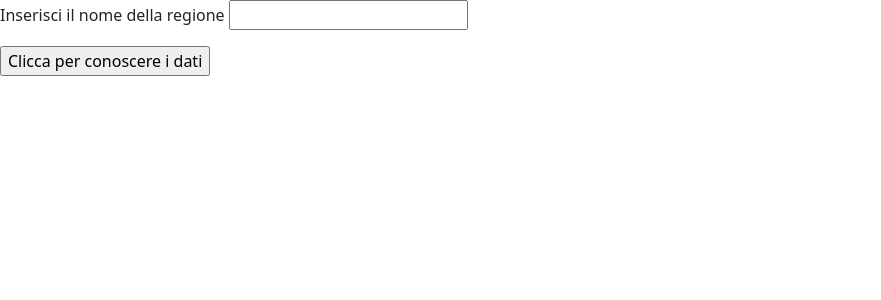
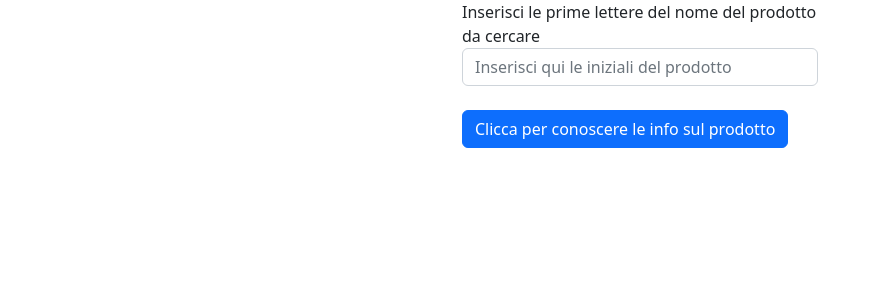
Before and after one commit to wtitze/SQL, a Flask app: page / in a window 1280 px wide. Shown: the top 300 px of the page, without its empty margins (0-881 px from the left). Run offline with Flask 2, Linux system fonts and the light colour scheme.

Commit message:
sistemata visualizzazione dati in tabella

```diff
--- a/app.py
+++ b/app.py
@@ -3,19 +3,22 @@ app = Flask(__name__)
 
 @app.route('/')
 def home():
-    return render_template('search.html')
+    return render_template('search.html', msg = 'Inserisci qui le iniziali del prodotto')
 
 @app.route('/search', methods = ['GET'])
 def search():
+    import pymssql
     import pandas as pd
-    regione = request.args['regione']
-    dati_regioni = pd.read_csv('https://raw.githubusercontent.com/pcm-dpc/COVID-19/master/dati-statistici-riferimento/popolazione-istat-regione-range.csv')
-    risultato = dati_regioni[dati_regioni['denominazione_regione']==regione.capitalize()]
-    if len(risultato) == 0:
-        table = 'Regione non trovata'
+    nomeProd = request.args['nomeProd']
+    conn = pymssql.connect(server='213.140.22.237\SQLEXPRESS', user='zhao.filippo', password='xxx123##', database='zhao.filippo')
+    query = "select * from production.products where product_name like '" + nomeProd + "%'"
+    prodotti = pd.read_sql_query(query, conn)
+    if len(prodotti) == 0:
+        return render_template('search.html', msg='Prodotto non trovato')
     else:
-        table = risultato.to_html()
-    return render_template('table.html', tabella = table)
+        # https://stackoverflow.com/questions/52644035/how-to-show-a-pandas-dataframe-into-a-existing-flask-html-table'
+        return render_template('table.html', nomiColonne = prodotti.columns.values, dati = list(prodotti.values.tolist()))
+
 
 if __name__ == '__main__':
   app.run(host='0.0.0.0', port=3245, debug=True)
--- a/templates/search.html
+++ b/templates/search.html
@@ -1,13 +1,30 @@
 <html>
     <head>
-        <title>Search Covid</title>
-        <!-- CSS only -->
+        <title>BikeStores - Search </title>
         <link href="https://cdn.jsdelivr.net/npm/bootstrap@5.2.2/dist/css/bootstrap.min.css" rel="stylesheet" integrity="sha384-Zenh87qX5JnK2Jl0vWa8Ck2rdkQ2Bzep5IDxbcnCeuOxjzrPF/et3URy9Bv1WTRi" crossorigin="anonymous">
     </head>
     <body>
-        <form action="/search" method = "GET">
-            <p>Inserisci il nome della regione <input type = "text" name = "regione" /></p>
-            <p><input type = "submit" value = "Clicca per conoscere i dati" /></p>
-        </form>
+        <div class="container">
+            <div class="row">
+              <div class="col-sm">
+
+              </div>
+              <div class="col-sm">
+                <form action="/search" method = "GET">
+                    <div class="form-group">
+                      <label for="product">Inserisci le prime lettere del nome del prodotto da cercare</label>
+                      <br>
+                      <input type="text" class="form-control" name='nomeProd' id="product" aria-describedby="productHelp" placeholder="{{msg}}">
+                    </div>
+                    <br>
+                    <button type="submit" class="btn btn-primary">Clicca per conoscere le info sul prodotto</button>
+                </form>
+              </div>
+              <div class="col-sm">
+
+              </div>
+            </div>
+          </div>
+
     </body>
 </html>
```
Also changed, not shown: templates/table.html (+17 -2 lines).
